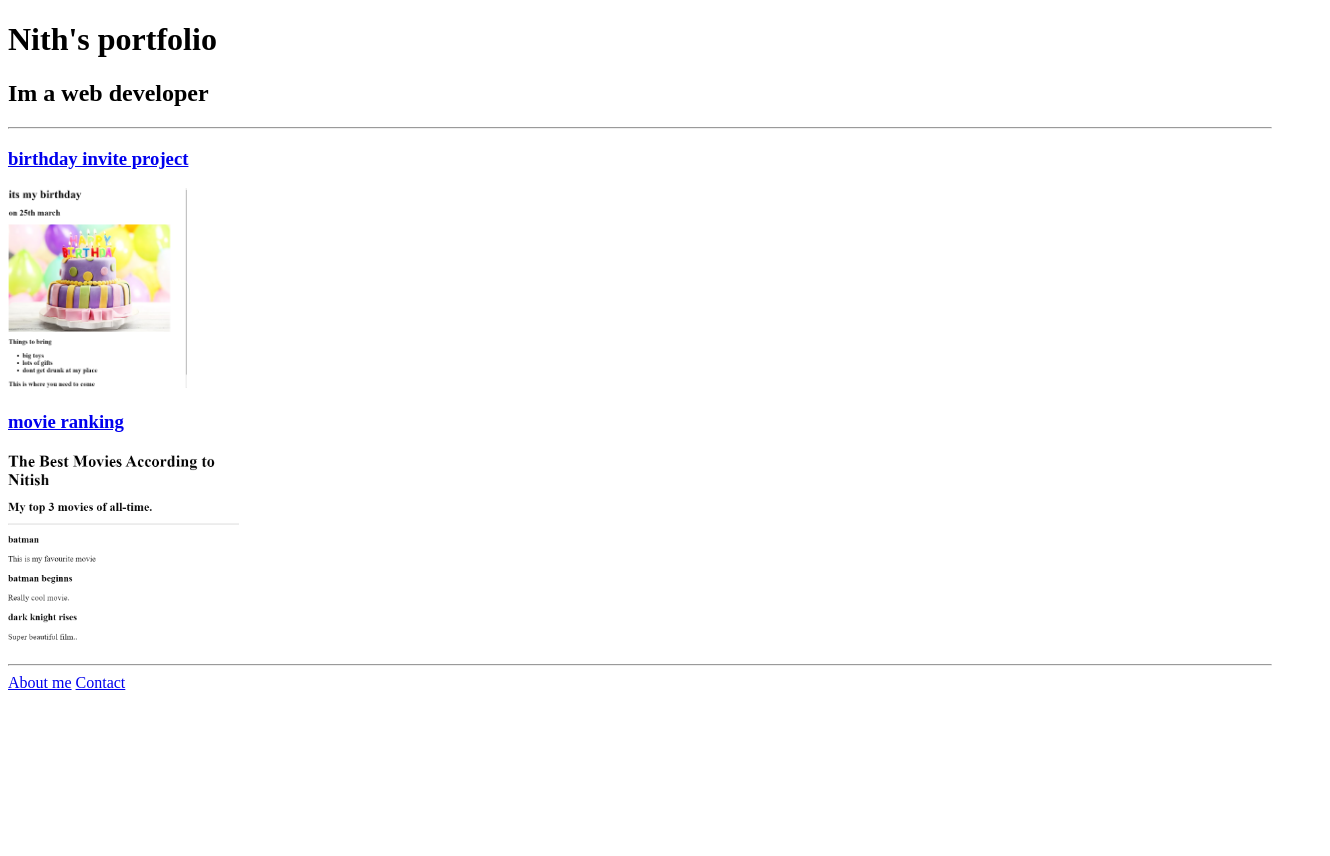
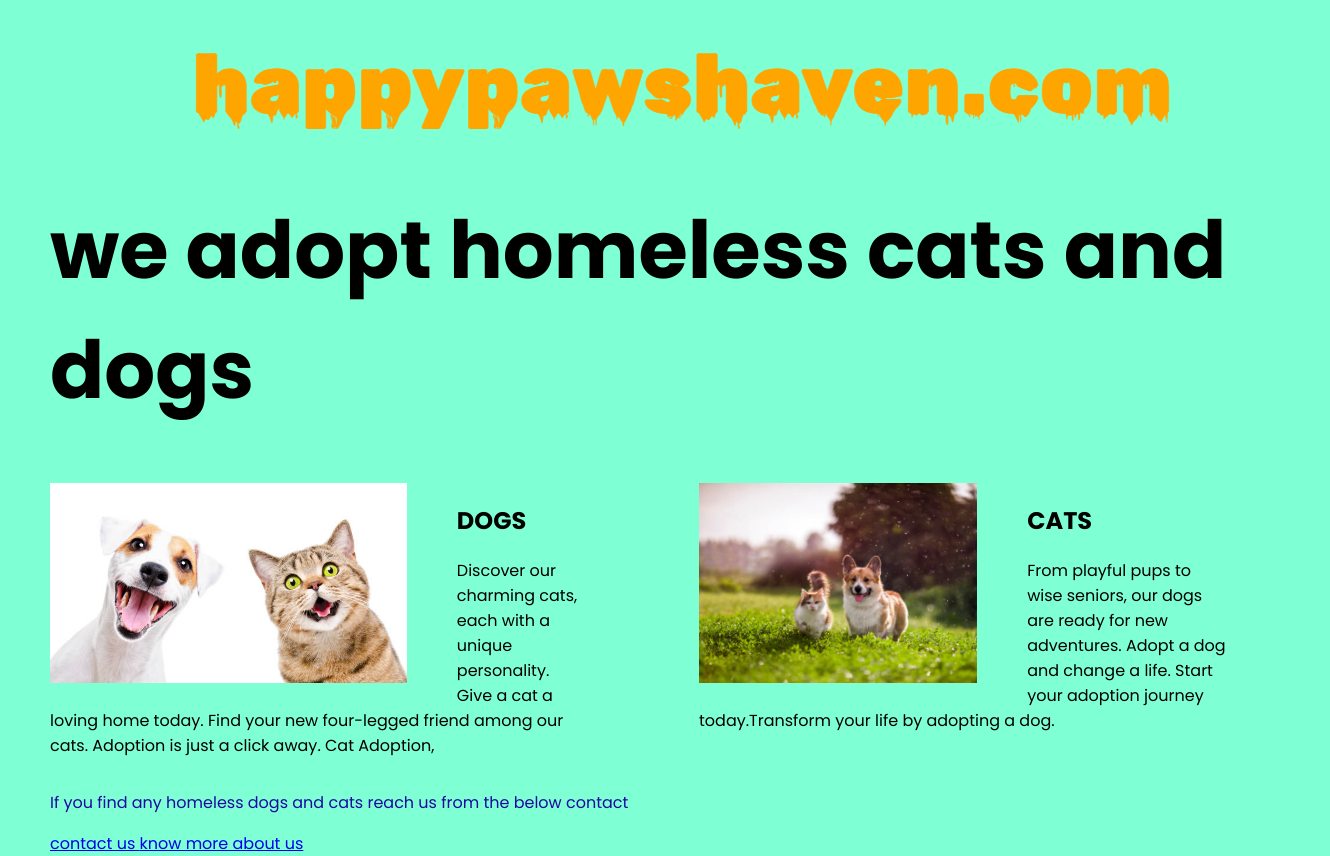
Before and after one commit to nithhhhh/html-portfolio, a plain HTML site: page index.html in a window 1280 px wide. Shown: the whole page, 1330 px wide, since content can reach past the window. Before the commit the page ends 800 px from the top, so only its background shows below. Drawn offline with Linux system fonts and the light colour scheme.

Commit message:
Add files via upload

```diff
--- a/index.html
+++ b/index.html
@@ -1,21 +1,42 @@
-
 <!DOCTYPE html>
 <html lang="en">
+
 <head>
-    <title>Nith's portfolio </title>
+  <meta charset="UTF-8">
+  <meta name="viewport" content="width=device-width, initial-scale=1.0">
+  <title>Agency</title>
+  <link rel="stylesheet" href="./solution.css">
+  <link rel="preconnect" href="https://fonts.googleapis.com">
+  <link rel="preconnect" href="https://fonts.gstatic.com" crossorigin>
+  <link href="https://fonts.googleapis.com/css2?family=Poppins:wght@400;700&display=swap" rel="stylesheet">
 </head>
+
 <body>
+  <div class="main">
+    <img class="logo" src="./assets/images/0000.png" alt="logo">
+    <h1>we adopt homeless cats and dogs</h1>
+    <div class="left card"><img class="tile-image" src="./assets/images/doga and cats 2.jpg" alt="hand and flower in water">
+      <h2 class="card-title">DOGS</h2>
+      <p class="card-text">Discover our charming cats, each with a unique personality. Give a cat a loving home today.
 
-    <div style=margin: 10px;"></div>
-    <h1> Nith's portfolio </h1>
-    <h2> Im a web developer</h2>
-    <hr/>
-    <h3><a href="./public/birthday-invite.html">birthday invite project</a></h3>
-    <img src="./assets/images/bbirthday invite.png" height="200">
-    <h3><a href="./public/movie-ranking.html">movie ranking </a></h3>
-    <img src="./assets/images/mmovie-ranking.png" height="200">
-    <hr/>
-    <a href="./public/about.html">About me</a>
-    <a href="./public/contact.html">Contact</a>
+        Find your new four-legged friend among our cats. Adoption is just a click away.
+
+       Cat Adoption, </p>
+    </div>
+
+    <div class="right card"><img class="tile-image" src="./assets/images/dongs and cats images.jpg" alt="metal structure">
+      <h2 class="card-title">CATS</h2>
+      <p> From playful pups to wise seniors, our dogs are ready for new adventures. Adopt a dog and change a life.
+
+        Start your adoption journey today.Transform your life by adopting a dog. </p>
+    </div>
+
+  </div>
+  <footer>
+    <p>If you find any homeless dogs and cats reach us from the below contact</p>
+    <a href="./public/contact.html">contact us    </a>
+    <a href="./public/about.html">know more about us</a>
+  </footer>
 </body>
+
 </html>
```
